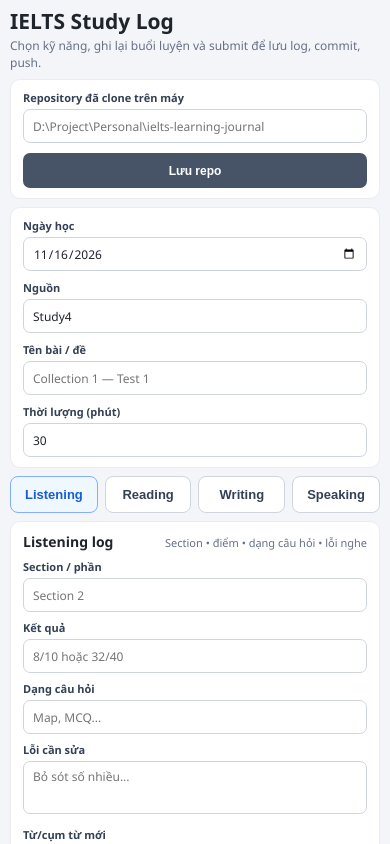
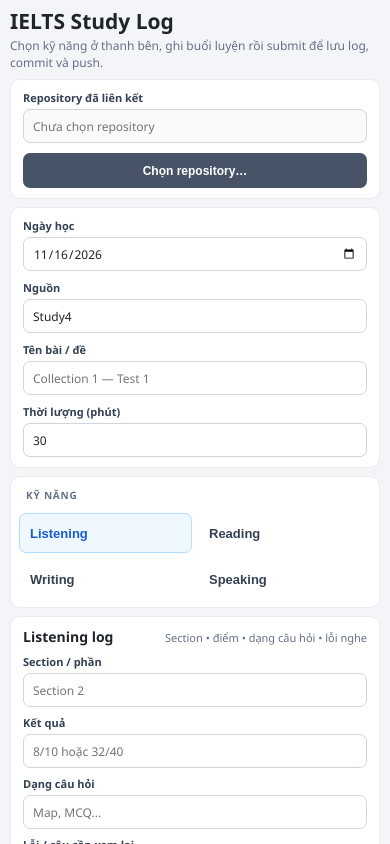
Before and after one commit to KhacToanNguyen-23/ielts-learning-journal, a plain HTML site: page index.html in a window 390 px wide. Both pictures are taken after a click on the button "Listening". Shown: the top 844 px of the page. Drawn offline with Linux system fonts and the light colour scheme; no server answers.

Commit message:
Add skill sidebar and repository picker

```diff
--- a/index.html
+++ b/index.html
@@ -6,45 +6,48 @@
   <style>
     :root{font-family:Segoe UI,Arial,sans-serif;color:#20242b;background:#f3f5f8;font-synthesis:none}
     *{box-sizing:border-box}html,body{width:100%;height:100%;margin:0}body{overflow:hidden;padding:10px}
-    main{height:100%;max-width:1250px;margin:auto;display:grid;grid-template-rows:auto auto auto auto minmax(0,1fr) auto;gap:8px}
+    main{height:100%;max-width:1250px;margin:auto;display:grid;grid-template-rows:auto auto auto minmax(0,1fr) auto;gap:8px}
     .top{display:flex;align-items:center;justify-content:space-between;gap:12px;min-height:42px}h1{font-size:21px;line-height:1.1;margin:0}.subtitle{font-size:12px;color:#667085;margin:4px 0 0}
     .status{display:none;max-width:54%;padding:7px 10px;border-radius:7px;font-size:12px;line-height:1.35;white-space:pre-wrap}.status.show{display:block}.ok{background:#ecfdf3;color:#067647}.err{background:#fef3f2;color:#b42318}.info{background:#eff8ff;color:#175cd3}
-    .card{background:white;border:1px solid #eaecf0;border-radius:10px;padding:10px 12px}.repo-row{display:grid;grid-template-columns:minmax(0,1fr) auto;align-items:end;gap:10px}
+    .card{background:#fff;border:1px solid #eaecf0;border-radius:10px;padding:10px 12px}.repo-row{display:grid;grid-template-columns:minmax(0,1fr) auto;align-items:end;gap:10px}
     .common-grid{display:grid;grid-template-columns:130px minmax(150px,1fr) minmax(180px,1.4fr) 120px;gap:9px}
     label{display:block;font-size:11px;font-weight:650;margin:0 0 4px;color:#344054}input,select,textarea{width:100%;height:34px;border:1px solid #d0d5dd;border-radius:7px;padding:7px 9px;font:inherit;font-size:12px;background:#fff;color:#20242b}
-    textarea{height:53px;min-height:53px;resize:none;line-height:1.3}.skill-tabs{display:grid;grid-template-columns:repeat(4,1fr);gap:7px}
-    .tab{height:37px;border:1px solid #d0d5dd;background:white;color:#344054;border-radius:8px;font-weight:700;font-size:13px;cursor:pointer}
-    .tab.active{color:#175cd3;background:#eff8ff;border-color:#84adff}.panel{display:none;min-height:0;overflow:hidden}.panel.active{display:block}
-    .panel-head{display:flex;align-items:baseline;justify-content:space-between;margin:0 0 8px}.panel-head h2{font-size:14px;margin:0}.panel-head span{font-size:11px;color:#667085}
-    .skill-grid{display:grid;grid-template-columns:repeat(3,minmax(0,1fr));grid-auto-rows:minmax(58px,auto);gap:8px 10px}
-    .field{min-width:0}.wide{grid-column:span 2}.full{grid-column:1/-1}
-    button{border:0;border-radius:7px;height:35px;padding:0 14px;background:#1769e0;color:#fff;font-size:12px;font-weight:700;cursor:pointer;white-space:nowrap}
-    button:disabled{opacity:.6;cursor:wait}.secondary{background:#475467}.footer{display:flex;align-items:center;justify-content:space-between;gap:12px}.public-note{font-size:11px;color:#93370d;line-height:1.35}
-    @media(max-height:680px){body{padding:6px}main{gap:5px}.card{padding:7px 9px}h1{font-size:19px}.subtitle{margin-top:2px}.common-grid{gap:6px}.skill-grid{grid-auto-rows:minmax(50px,auto);gap:5px 8px}textarea{height:43px;min-height:43px}.tab{height:33px}.panel-head{margin-bottom:5px}}
-    @media(max-width:850px){html,body{height:auto;min-height:100%}body{overflow:auto}main{height:auto;min-height:100vh;grid-template-rows:auto auto auto auto minmax(300px,1fr) auto}.common-grid{grid-template-columns:repeat(2,minmax(0,1fr))}.skill-grid{grid-template-columns:repeat(2,minmax(0,1fr))}.wide{grid-column:span 1}.full{grid-column:1/-1}}
-    @media(max-width:520px){.top{align-items:flex-start;flex-direction:column}.status{max-width:100%}.repo-row{grid-template-columns:1fr}.common-grid,.skill-grid{grid-template-columns:1fr}.wide,.full{grid-column:1}.footer{align-items:flex-start;flex-direction:column}.skill-grid{grid-auto-rows:auto}}
+    input[readonly]{background:#f9fafb;color:#475467}textarea{height:53px;min-height:53px;resize:none;line-height:1.3}
+    .workspace{display:grid;grid-template-columns:176px minmax(0,1fr);gap:8px;min-height:0}.sidebar{display:flex;flex-direction:column;gap:6px;padding:8px}
+    .side-title{font-size:10px;font-weight:700;letter-spacing:.08em;color:#667085;padding:3px 7px 5px;text-transform:uppercase}
+    .skill-button{height:40px;border:1px solid transparent;background:transparent;color:#344054;border-radius:7px;padding:0 10px;text-align:left;font-weight:650;font-size:13px;cursor:pointer}
+    .skill-button:hover{background:#f2f4f7}.skill-button.active{background:#eff8ff;border-color:#b2ddff;color:#175cd3}
+    .panel{display:none;min-height:0;overflow:hidden}.panel.active{display:block}.panel-head{display:flex;align-items:baseline;justify-content:space-between;margin:0 0 8px}.panel-head h2{font-size:14px;margin:0}.panel-head span{font-size:11px;color:#667085}
+    .skill-grid{display:grid;grid-template-columns:repeat(3,minmax(0,1fr));grid-auto-rows:minmax(58px,auto);gap:8px 10px}.field{min-width:0}.wide{grid-column:span 2}.full{grid-column:1/-1}
+    button.action{border:0;border-radius:7px;height:35px;padding:0 14px;background:#1769e0;color:#fff;font-size:12px;font-weight:700;cursor:pointer;white-space:nowrap}
+    button.action:disabled{opacity:.6;cursor:wait}.secondary{background:#475467!important}.footer{display:flex;align-items:center;justify-content:space-between;gap:12px}.public-note{font-size:11px;color:#93370d;line-height:1.35}
+    @media(max-height:680px){body{padding:6px}main{gap:5px}.card{padding:7px 9px}h1{font-size:19px}.subtitle{margin-top:2px}.common-grid{gap:6px}.skill-grid{grid-auto-rows:minmax(50px,auto);gap:5px 8px}textarea{height:43px;min-height:43px}.skill-button{height:35px}.panel-head{margin-bottom:5px}}
+    @media(max-width:850px){html,body{height:auto;min-height:100%}body{overflow:auto}main{height:auto;min-height:100vh;grid-template-rows:auto auto auto minmax(400px,1fr) auto}.common-grid{grid-template-columns:repeat(2,minmax(0,1fr))}.workspace{grid-template-columns:135px minmax(0,1fr)}.skill-grid{grid-template-columns:repeat(2,minmax(0,1fr))}.wide{grid-column:span 1}.full{grid-column:1/-1}}
+    @media(max-width:520px){.top{align-items:flex-start;flex-direction:column}.status{max-width:100%}.repo-row{grid-template-columns:1fr}.common-grid,.skill-grid{grid-template-columns:1fr}.workspace{grid-template-columns:1fr}.sidebar{display:grid;grid-template-columns:repeat(2,1fr)}.side-title{grid-column:1/-1}.wide,.full{grid-column:1}.footer{align-items:flex-start;flex-direction:column}.skill-grid{grid-auto-rows:auto}}
   </style>
 </head>
 <body><main>
-  <header class="top"><div><h1>IELTS Study Log</h1><p class="subtitle">Chọn kỹ năng, ghi lại buổi luyện và submit để lưu log, commit, push.</p></div><div id="status" class="status" role="status" aria-live="polite"></div></header>
+  <header class="top"><div><h1>IELTS Study Log</h1><p class="subtitle">Chọn kỹ năng ở thanh bên, ghi buổi luyện rồi submit để lưu log, commit và push.</p></div><div id="status" class="status" role="status" aria-live="polite"></div></header>
 
   <section class="card repo-row">
-    <div><label for="repoPath">Repository đã clone trên máy</label><input id="repoPath" placeholder="D:\Project\Personal\ielts-learning-journal"></div>
-    <button id="saveConfig" class="secondary" type="button">Lưu repo</button>
+    <div><label for="repoPath">Repository đã liên kết</label><input id="repoPath" readonly placeholder="Chưa chọn repository"></div>
+    <button id="pickRepo" class="action secondary" type="button">Chọn repository…</button>
   </section>
 
   <section class="card common-grid">
     <div><label for="studyDate">Ngày học</label><input id="studyDate" type="date" required></div>
-    <div><label for="source">Nguồn</label><input id="source" list="sources" value="Study4" required><datalist id="sources"><option>Study4</option><option>Cambridge IELTS</option><option>IELTS Liz</option><option>Khác</option></datalist></div>
+    <div><label for="source">Nguồn</label><input id="source" value="Study4" placeholder="Nhập nguồn học" required></div>
     <div><label for="lesson">Tên bài / đề</label><input id="lesson" placeholder="Collection 1 — Test 1" required></div>
     <div><label for="minutes">Thời lượng (phút)</label><input id="minutes" type="number" min="1" max="1440" value="30" required></div>
   </section>
 
-  <nav class="skill-tabs" aria-label="Chọn kỹ năng">
-    <button class="tab active" type="button" data-skill="Listening">Listening</button>
-    <button class="tab" type="button" data-skill="Reading">Reading</button>
-    <button class="tab" type="button" data-skill="Writing">Writing</button>
-    <button class="tab" type="button" data-skill="Speaking">Speaking</button>
+  <div class="workspace">
+    <nav class="card sidebar" aria-label="Kỹ năng IELTS">
+      <div class="side-title">Kỹ năng</div>
+      <button class="skill-button active" type="button" data-skill="Listening">Listening</button>
+      <button class="skill-button" type="button" data-skill="Reading">Reading</button>
+      <button class="skill-button" type="button" data-skill="Writing">Writing</button>
+      <button class="skill-button" type="button" data-skill="Speaking">Speaking</button>
     </nav>
 
     <form id="logForm" class="card panel active" data-skill="Listening">
@@ -53,49 +56,43 @@
         <div class="field"><label for="lis_part">Section / phần</label><input id="lis_part" data-label="Section / phần" placeholder="Section 2"></div>
         <div class="field"><label for="lis_score">Kết quả</label><input id="lis_score" data-label="Kết quả" placeholder="8/10 hoặc 32/40"></div>
         <div class="field"><label for="lis_types">Dạng câu hỏi</label><input id="lis_types" data-label="Dạng câu hỏi" placeholder="Map, MCQ..."></div>
-      <div class="field"><label for="lis_mistakes">Lỗi cần sửa</label><textarea id="lis_mistakes" data-label="Lỗi cần sửa" placeholder="Bỏ sót số nhiều..."></textarea></div>
-      <div class="field"><label for="lis_vocab">Từ/cụm từ mới</label><textarea id="lis_vocab" data-label="Từ/cụm từ mới"></textarea></div>
-      <div class="field"><label for="lis_next">Buổi sau</label><textarea id="lis_next" data-label="Buổi sau"></textarea></div>
+        <div class="field full"><label for="lis_mistakes">Lỗi / câu cần xem lại</label><textarea id="lis_mistakes" data-label="Lỗi cần sửa" placeholder="Bỏ sót số nhiều..."></textarea></div>
       </div>
     </form>
 
-  <form id="logFormReading" class="card panel" data-skill="Reading">
+    <form id="readingForm" class="card panel" data-skill="Reading">
       <div class="panel-head"><h2>Reading log</h2><span>Passage • điểm • dạng câu hỏi • lỗi tìm đáp án</span></div>
       <div class="skill-grid">
         <div class="field"><label for="rea_passage">Passage / phần</label><input id="rea_passage" data-label="Passage / phần" placeholder="Passage 2"></div>
         <div class="field"><label for="rea_score">Kết quả</label><input id="rea_score" data-label="Kết quả" placeholder="11/13 hoặc 32/40"></div>
         <div class="field"><label for="rea_types">Dạng câu hỏi</label><input id="rea_types" data-label="Dạng câu hỏi" placeholder="T/F/NG, Matching..."></div>
-      <div class="field"><label for="rea_mistakes">Lỗi cần sửa</label><textarea id="rea_mistakes" data-label="Lỗi cần sửa" placeholder="Nhầm keyword/paraphrase..."></textarea></div>
-      <div class="field"><label for="rea_vocab">Từ/cụm từ mới</label><textarea id="rea_vocab" data-label="Từ/cụm từ mới"></textarea></div>
-      <div class="field"><label for="rea_next">Buổi sau</label><textarea id="rea_next" data-label="Buổi sau"></textarea></div>
+        <div class="field full"><label for="rea_mistakes">Lỗi / câu cần xem lại</label><textarea id="rea_mistakes" data-label="Lỗi cần sửa" placeholder="Nhầm keyword hoặc paraphrase..."></textarea></div>
       </div>
     </form>
 
-  <form id="logFormWriting" class="card panel" data-skill="Writing">
-    <div class="panel-head"><h2>Writing log</h2><span>Task • chủ đề • số từ • nhận xét và mục tiêu sửa</span></div>
+    <form id="writingForm" class="card panel" data-skill="Writing">
+      <div class="panel-head"><h2>Writing log</h2><span>Task • đề bài • số từ • tự đánh giá</span></div>
       <div class="skill-grid">
         <div class="field"><label for="wri_task">Dạng bài</label><select id="wri_task" data-label="Dạng bài"><option>Task 1 Academic</option><option>Task 1 General Training</option><option>Task 2</option></select></div>
         <div class="field"><label for="wri_words">Số từ</label><input id="wri_words" data-label="Số từ" type="number" min="0" placeholder="275"></div>
         <div class="field"><label for="wri_band">Band tự đánh giá</label><input id="wri_band" data-label="Band tự đánh giá" placeholder="6.0 (nếu có)"></div>
         <div class="field"><label for="wri_topic">Chủ đề / đề bài</label><textarea id="wri_topic" data-label="Chủ đề / đề bài"></textarea></div>
-      <div class="field"><label for="wri_feedback">Nhận xét / điểm cần sửa</label><textarea id="wri_feedback" data-label="Nhận xét / điểm cần sửa" placeholder="Task response, cohesion, grammar..."></textarea></div>
-      <div class="field"><label for="wri_next">Mục tiêu buổi sau</label><textarea id="wri_next" data-label="Mục tiêu buổi sau"></textarea></div>
+        <div class="field wide"><label for="wri_feedback">Nhận xét / điểm cần sửa</label><textarea id="wri_feedback" data-label="Nhận xét / điểm cần sửa" placeholder="Task response, cohesion, grammar..."></textarea></div>
       </div>
     </form>
 
-  <form id="logFormSpeaking" class="card panel" data-skill="Speaking">
-    <div class="panel-head"><h2>Speaking log</h2><span>Part • chủ đề • tự đánh giá • mục tiêu luyện</span></div>
+    <form id="speakingForm" class="card panel" data-skill="Speaking">
+      <div class="panel-head"><h2>Speaking log</h2><span>Part • chủ đề • bản ghi • tự đánh giá</span></div>
       <div class="skill-grid">
         <div class="field"><label for="spe_part">Part</label><select id="spe_part" data-label="Part"><option>Part 1</option><option>Part 2</option><option>Part 3</option><option>Full test</option></select></div>
         <div class="field"><label for="spe_topic">Chủ đề</label><input id="spe_topic" data-label="Chủ đề" placeholder="A memorable trip"></div>
         <div class="field"><label for="spe_recording">Link ghi âm (nếu có)</label><input id="spe_recording" data-label="Link ghi âm" type="url" placeholder="URL"></div>
-      <div class="field"><label for="spe_review">Tự đánh giá</label><textarea id="spe_review" data-label="Tự đánh giá" placeholder="Fluency, vocabulary, grammar, pronunciation..."></textarea></div>
-      <div class="field"><label for="spe_vocab">Từ/cụm từ cần nhớ</label><textarea id="spe_vocab" data-label="Từ/cụm từ cần nhớ"></textarea></div>
-      <div class="field"><label for="spe_next">Mục tiêu buổi sau</label><textarea id="spe_next" data-label="Mục tiêu buổi sau"></textarea></div>
+        <div class="field full"><label for="spe_review">Tự đánh giá</label><textarea id="spe_review" data-label="Tự đánh giá" placeholder="Fluency, vocabulary, grammar, pronunciation..."></textarea></div>
       </div>
     </form>
+  </div>
 
-  <footer class="footer"><span class="public-note">Nếu repo là public, log và link ghi âm bạn submit cũng sẽ công khai.</span><button id="submit" type="submit" form="logForm">Submit log, commit và push</button></footer>
+  <footer class="footer"><span class="public-note">Nếu repo là public, log và link ghi âm bạn submit cũng sẽ công khai.</span><button id="submit" class="action" type="submit" form="logForm">Submit log, commit và push</button></footer>
 </main>
 <script>
   const $ = id => document.getElementById(id);
@@ -104,31 +101,32 @@
   const forms = Object.fromEntries([...document.querySelectorAll('.panel')].map(form => [form.dataset.skill, form]));
   function setStatus(message, kind) { const el=$('status'); el.textContent=message; el.className=`status show ${kind}`; }
   function selectSkill(skill) {
-    currentSkill = skill;
-    document.querySelectorAll('.tab').forEach(tab => tab.classList.toggle('active', tab.dataset.skill === skill));
-    document.querySelectorAll('.panel').forEach(panel => panel.classList.toggle('active', panel.dataset.skill === skill));
+    currentSkill=skill;
+    document.querySelectorAll('.skill-button').forEach(button=>button.classList.toggle('active',button.dataset.skill===skill));
+    document.querySelectorAll('.panel').forEach(panel=>panel.classList.toggle('active',panel.dataset.skill===skill));
+    $('submit').setAttribute('form',forms[skill].id);
   }
-  document.querySelectorAll('.tab').forEach(tab => tab.addEventListener('click', () => selectSkill(tab.dataset.skill)));
-  async function request(path, body) {
-    const res = await fetch(path, { method: body ? 'POST' : 'GET', headers: body ? {'Content-Type':'application/json'} : {}, body: body ? JSON.stringify(body) : undefined });
-    const data = await res.json(); if (!res.ok) throw new Error(data.error || 'Yêu cầu thất bại'); return data;
+  document.querySelectorAll('.skill-button').forEach(button=>button.addEventListener('click',()=>selectSkill(button.dataset.skill)));
+  async function request(path,body) {
+    const res=await fetch(path,{method:body?'POST':'GET',headers:body?{'Content-Type':'application/json'}:{},body:body?JSON.stringify(body):undefined});
+    const data=await res.json();if(!res.ok)throw new Error(data.error||'Yêu cầu thất bại');return data;
   }
-  $('saveConfig').addEventListener('click', async () => {
-    try { const result=await request('/api/config',{repoPath:$('repoPath').value.trim()}); $('repoPath').value=result.repoPath; setStatus('Đã lưu và kiểm tra repository.','ok'); }
-    catch(error) { setStatus(error.message,'err'); }
+  $('pickRepo').addEventListener('click',async()=>{
+    const button=$('pickRepo');button.disabled=true;setStatus('Đang mở hộp thoại chọn repository…','info');
+    try{const result=await request('/api/pick-repo',{});if(result.cancelled){setStatus('Chưa chọn repository.','info');return;}$('repoPath').value=result.repoPath;setStatus('Đã liên kết repository local.','ok');}
+    catch(error){setStatus(error.message,'err');}finally{button.disabled=false;}
   });
   fetch('/api/config').then(r=>r.json()).then(config=>{if(config.repoPath)$('repoPath').value=config.repoPath;}).catch(()=>{});
-  document.querySelectorAll('.panel').forEach(formElement => formElement.addEventListener('submit', async event => {
+  document.querySelectorAll('.panel').forEach(form=>form.addEventListener('submit',async event=>{
     event.preventDefault();
-    if (!$('lesson').reportValidity() || !$('source').reportValidity() || !$('minutes').reportValidity() || !$('studyDate').reportValidity()) return;
-    const button=$('submit'); button.disabled=true; setStatus('Đang lưu log, commit và push…','info');
-    const form=forms[currentSkill];
-    const details=[...form.querySelectorAll('[data-label]')].map(el=>({label:el.dataset.label,value:el.value.trim()})).filter(x=>x.value);
-    try {
+    if(!$('lesson').reportValidity()||!$('source').reportValidity()||!$('minutes').reportValidity()||!$('studyDate').reportValidity())return;
+    const button=$('submit');button.disabled=true;setStatus('Đang lưu log, commit và push…','info');
+    const skillForm=forms[currentSkill];
+    const details=[...skillForm.querySelectorAll('[data-label]')].map(el=>({label:el.dataset.label,value:el.value.trim()})).filter(item=>item.value);
+    try{
       const result=await request('/api/save',{skill:currentSkill,studyDate:$('studyDate').value,source:$('source').value.trim(),lesson:$('lesson').value.trim(),minutes:$('minutes').value,details});
       setStatus(`${result.message}\nFile: ${result.file}`,result.pushed?'ok':'err');
-      if(result.saved) form.querySelectorAll('[data-label]').forEach(el=>{if(el.tagName==='SELECT')el.selectedIndex=0;else el.value='';});
-    } catch(error) { setStatus(`Chưa ghi được: ${error.message}`,'err'); }
-    finally { button.disabled=false; }
+      if(result.saved)skillForm.querySelectorAll('[data-label]').forEach(el=>{if(el.tagName==='SELECT')el.selectedIndex=0;else el.value='';});
+    }catch(error){setStatus(`Chưa ghi được: ${error.message}`,'err');}finally{button.disabled=false;}
   }));
 </script></body></html>
```
Also changed, not shown: 3 other files. Lines whose indentation alone changed are shown as unchanged.
